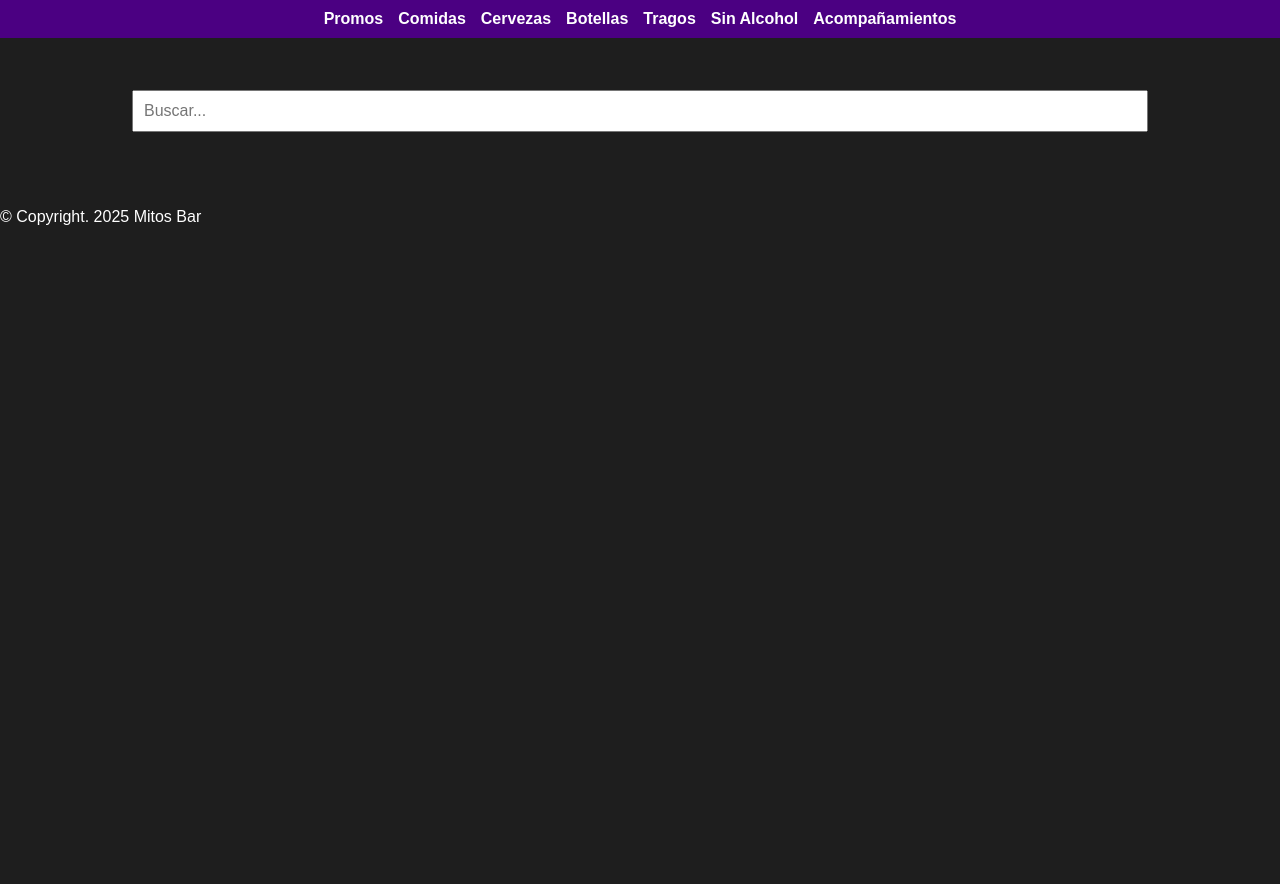
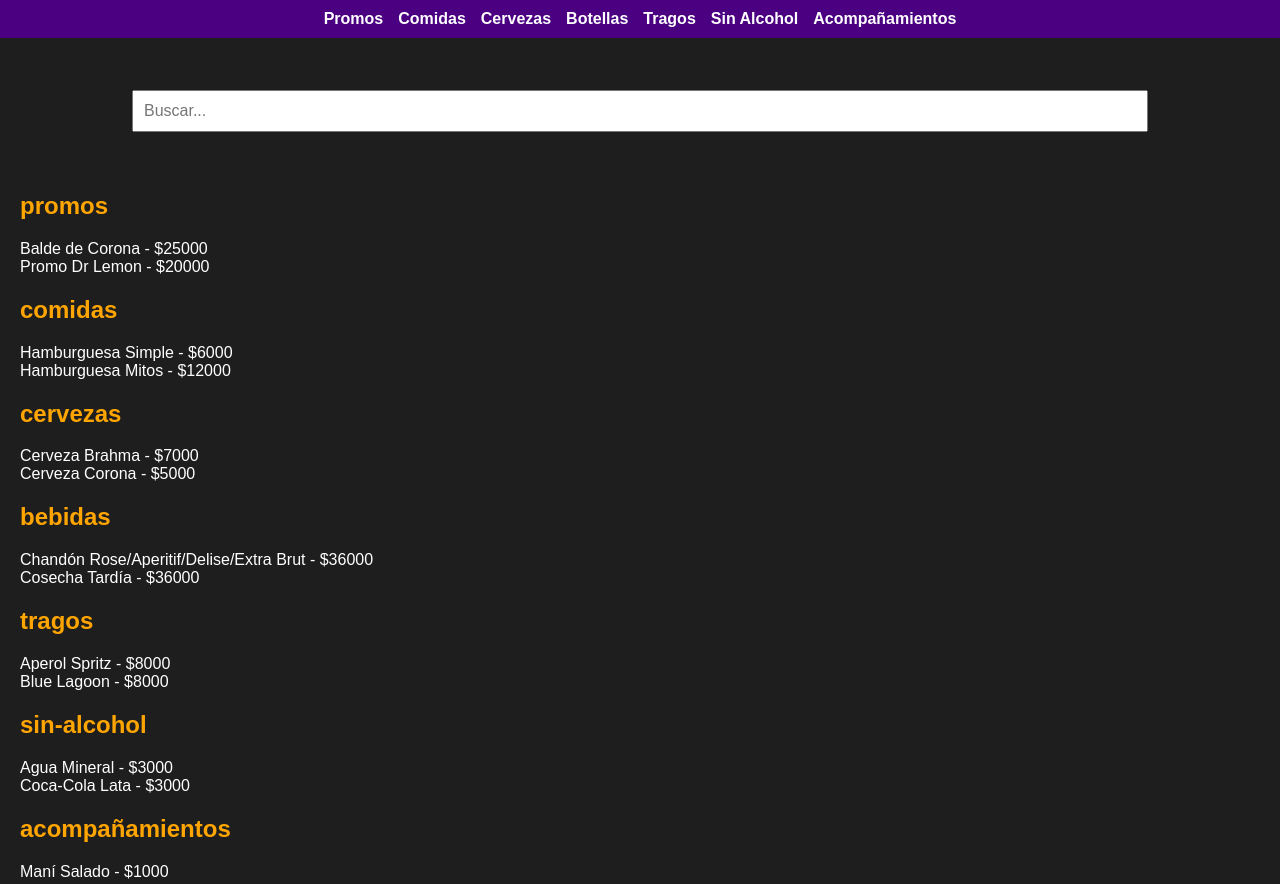
Before and after one commit to arielEliasPerez/menu-mitos, a plain HTML site: page index.html in a window 1280 px wide. Shown: the top 884 px of the page. Before the commit the page ends 800 px from the top, so only its background shows below. Drawn offline with Linux system fonts and the light colour scheme.

Commit message:
vinculacion app.js con index.html

```diff
--- a/index.html
+++ b/index.html
@@ -35,5 +35,6 @@
         <script src="assets/js/data.js"></script>
         <script src="assets/js/navbar.js"></script>
         <script src="assets/js/menu.js"></script>
+        <script src="assets/js/app.js"></script>
     </body>
 </html>
```
